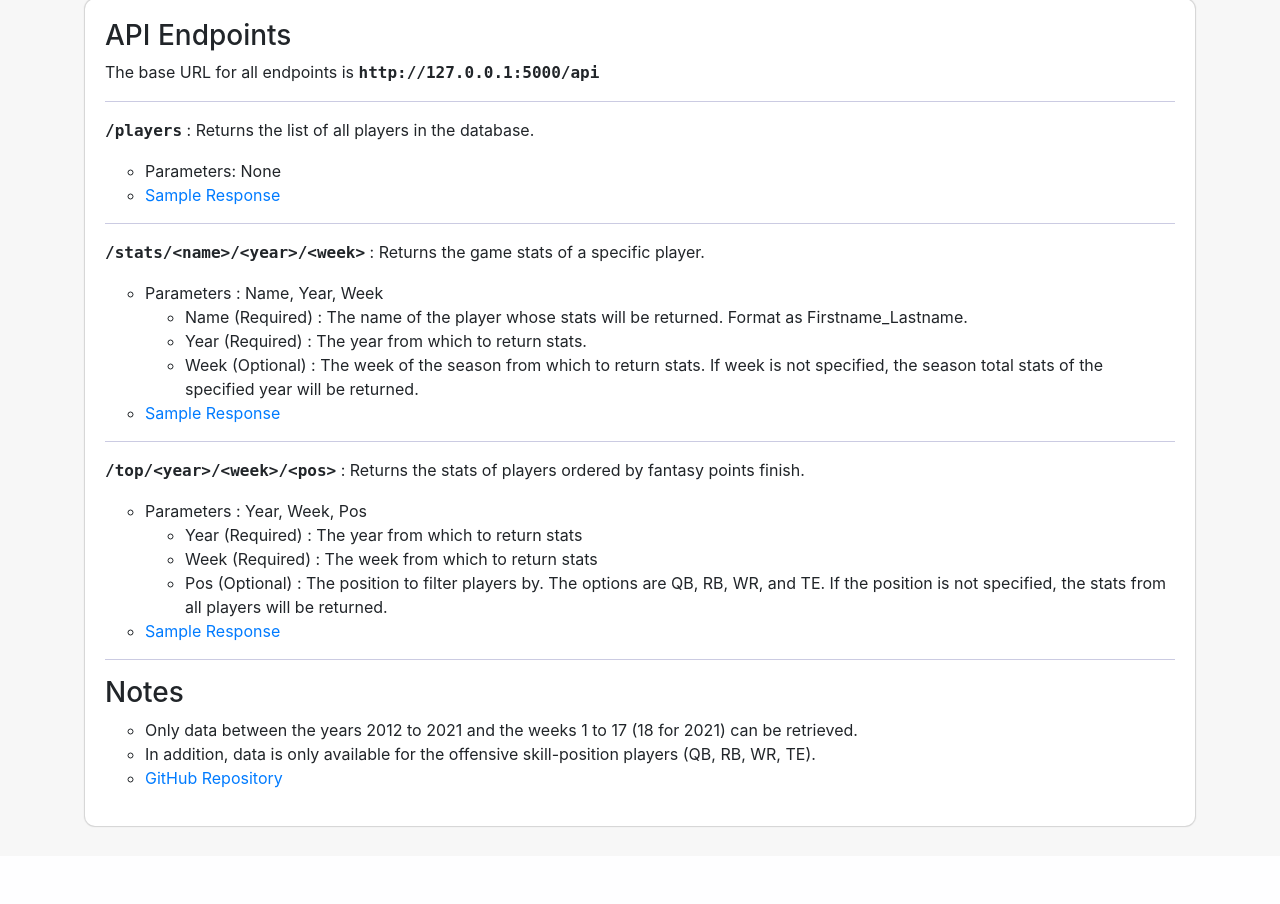
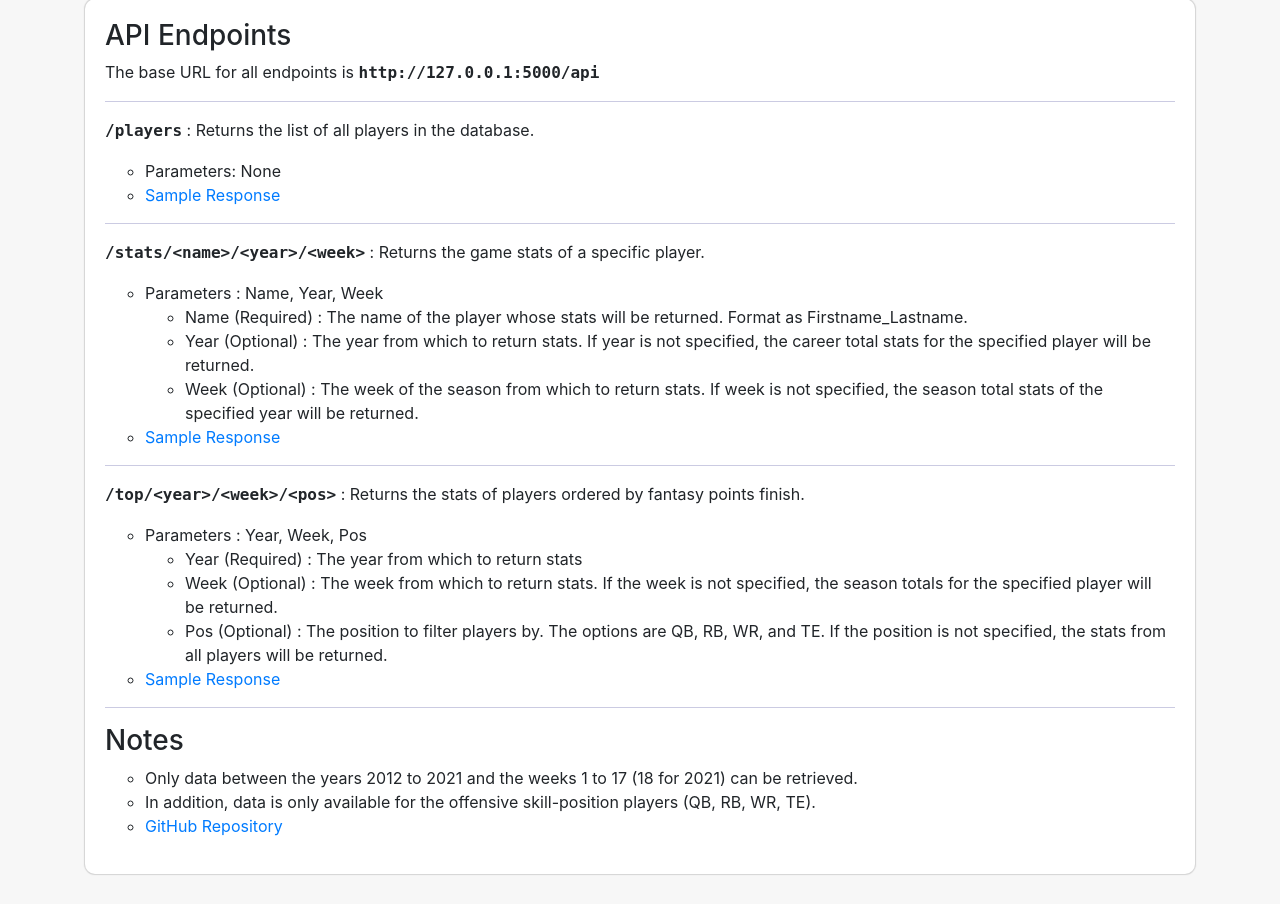
Before and after one commit to n-roth12/Football-REST-API, a Flask app: page / in a window 1280 px wide. Shown: the part 164-1068 px from the top of the page. Before the commit the page ends 991 px from the top, so only its background shows below. Run offline with Flask 2, Linux system fonts and the light colour scheme; some libraries are stand-ins or nearby versions.

Commit message:
New route for career stats.

```diff
--- a/api/routes.py
+++ b/api/routes.py
@@ -48,41 +48,79 @@ def get_pos_players(pos):
 	return jsonify(result)
 
 # Route to return the stats of a specific player from a specific week
+@app.route('/api/stats/<name>', defaults={'year': None, 'week': None}, methods=['GET'])
 @app.route('/api/stats/<name>/<year>', defaults={'week': None}, methods=['GET'])
 @app.route('/api/stats/<name>/<year>/<week>', methods=['GET'])
 def get_week(name, year, week):
 	names = name.split("_")
 	name = ' '.join(names)
-	p1 = db.session.query(Player).filter(Player.name == name).first()
-	if p1:
-		y1 = db.session.query(Year).filter(Year.player_id == p1.id, Year.year_number == year).first()
-		if y1:
-
-			if week:
-				w1 = db.session.query(Week).filter(Week.year_id == y1.id, Week.week_number == week).first()
-				if w1:
-					stats = db.session.query(PlayerGameStats).filter(PlayerGameStats.week_id == w1.id).first()
-					result = player_game_stat_schema.dump(stats)
-				else:
-					return jsonify({"Error": "No data found for this player during specified week."}), 404
-
-			else:
-				weeks = db.session.query(Week).filter(Week.year_id == y1.id).all()
-				season_stats = {}
-				for week in weeks:
-					week_stats = db.session.query(PlayerGameStats).filter(PlayerGameStats.week_id == week.id).first()
-					for stat_category in stat_categories:
-						if stat_category in season_stats:
-							season_stats[stat_category] += getattr(week_stats, stat_category)
-						else:
-							season_stats[stat_category] = getattr(week_stats, stat_category)
-				result = player_year_stats_schema.dump(season_stats)
-
-			return jsonify(result), 200
+	player = db.session.query(Player).filter(Player.name == name).first()
+	if not player:
+		return jsonify({"Error": "Player not found in database."})
+	if year:
+		year_stats = db.session.query(Year).filter(Year.player_id == player.id,
+			Year.year_number == year).first()
+		if not year_stats:
+			return jsonify({"Error": "No data found for this player for specified year."}), 404
+		if week:
+			week_stats = db.session.query(Week, PlayerGameStats).filter(
+				Week.year_id == year_stats.id,
+				Week.week_number == week,
+				PlayerGameStats.week_id == Week.id).first()
+			if not week_stats:
+				return ({"Error": "No data found for this player for the specified week."}), 404
+			return jsonify(player_game_stat_schema.dump(week_stats[1])), 200
 		else:
-			return jsonify({"Error": "No data found for this player during the specified season."}), 404
+			weeks = db.session.query(Week).filter(Week.year_id == year_stats.id).all()
+			season_stats = {}
+			for week in weeks:
+				game_stats = db.session.query(PlayerGameStats).filter(PlayerGameStats.week_id == week.id).first()
+				for stat_category in stat_categories:
+					if stat_category in season_stats:
+						season_stats[stat_category] += getattr(game_stats, stat_category)
+					else:
+						season_stats[stat_category] = getattr(game_stats, stat_category)
+			return jsonify(player_year_stats_schema.dump(season_stats)), 200
 	else:
-		return jsonify({"Error": "Player not found in database."}), 404
+		# Query to sum the weekly stats for a player across all years played
+		career_stats = db.session.query(Player, Week, Year, func.sum(PlayerGameStats.passing_attempts),
+			func.sum(PlayerGameStats.passing_completions),
+			func.sum(PlayerGameStats.passing_yards),
+			func.sum(PlayerGameStats.passing_touchdowns),
+			func.sum(PlayerGameStats.passing_interceptions),
+			func.sum(PlayerGameStats.passing_2point_conversions),
+			func.sum(PlayerGameStats.rushing_attempts),
+			func.sum(PlayerGameStats.rushing_yards),
+			func.sum(PlayerGameStats.rushing_touchdowns),
+			func.sum(PlayerGameStats.rushing_2point_conversions),
+			func.sum(PlayerGameStats.receptions),
+			func.sum(PlayerGameStats.recieving_yards),
+			func.sum(PlayerGameStats.recieving_touchdowns),
+			func.sum(PlayerGameStats.recieving_2point_conversions),
+			func.sum(PlayerGameStats.fumbles_lost),
+			func.sum(PlayerGameStats.fantasy_points)).filter(
+			PlayerGameStats.week_id == Week.id,
+			Week.year_id == Year.id,
+			Year.player_id == Player.id,
+			Player.name == name).first()
+		# Feeding the results of the query back into PlayerGameStats object
+		result = PlayerGameStats(career_stats[3],
+			career_stats[4],
+			career_stats[5],
+			career_stats[6],
+			career_stats[7],
+			career_stats[8],
+			career_stats[9],
+			career_stats[10],
+			career_stats[11],
+			career_stats[12],
+			career_stats[13],
+			career_stats[14],
+			career_stats[15],
+			career_stats[16],
+			career_stats[17],
+			career_stats[18])
+		return jsonify(player_year_stats_schema.dump(result)), 200
 
 # Route to return the top fantasy performers of a specific position from a specific week
 @app.route('/api/top/<year>', defaults={'week': None, 'pos': None}, methods=['GET'])
@@ -109,6 +147,7 @@ def get_pos_top(year, week, pos):
 			return jsonify({"Error": "Year or week requested is invalid."}), 404
 
 	else:
+		# Query to sum the weekly stats for all players across all years played
 		top_players = db.session.query(Player, Week, Year, func.sum(PlayerGameStats.passing_attempts),
 			func.sum(PlayerGameStats.passing_completions),
 			func.sum(PlayerGameStats.passing_yards),
@@ -133,6 +172,7 @@ def get_pos_top(year, week, pos):
 			return jsonify({"Error": "No data for the year requested."})
 		result= []
 		for i in range(len(top_players)):
+			# Feeding the results of the query back into a PlayerGameStats object
 			game_stats = PlayerGameStats(top_players[i][3],
 				top_players[i][4],
 				top_players[i][5],
--- a/api/templates/index.html
+++ b/api/templates/index.html
@@ -36,7 +36,7 @@
 							<li>Parameters : Name, Year, Week</li>
 							<ul>
 								<li>Name (Required) : The name of the player whose stats will be returned. Format as Firstname_Lastname.</li>
-								<li>Year (Required) : The year from which to return stats.</li>
+								<li>Year (Optional) : The year from which to return stats. If year is not specified, the career total stats for the specified player will be returned.</li>
 								<li>Week (Optional) : The week of the season from which to return stats. If week is not specified, the season total stats of the specified year will be returned.</li>
 							</ul>
 							<li><a href="/api/stats/Dalvin_Cook/2019/6">Sample Response</a></li>
@@ -49,7 +49,7 @@
 							<li>Parameters : Year, Week, Pos</li>
 							<ul>
 								<li>Year (Required) : The year from which to return stats</li>
-								<li>Week (Required) : The week from which to return stats</li>
+								<li>Week (Optional) : The week from which to return stats. If the week is not specified, the season totals for the specified player will be returned.</li>
 								<li>Pos (Optional) : The position to filter players by. The options are QB, RB, WR, and TE. If the position is not specified, the stats from all players will be returned.</li>
 							</ul>
 							<li><a href="/api/top/2020/8/te">Sample Response</a></li>
```
